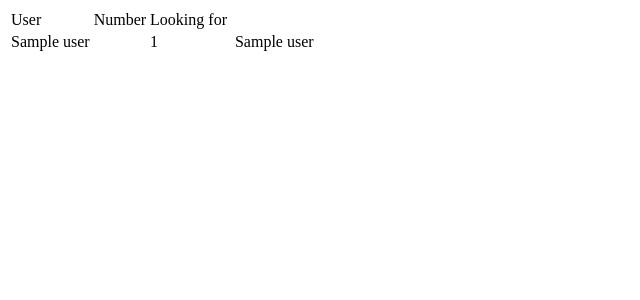
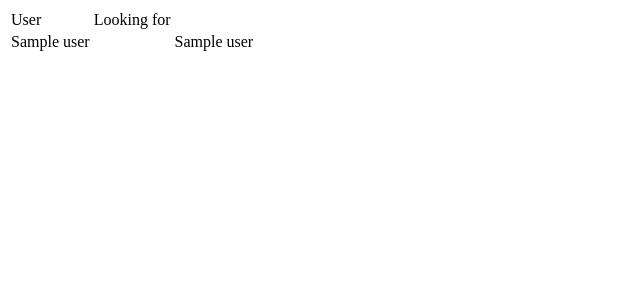
Before and after one commit to danielgur/Google-Hackathon, a Flask app: template templates/status.html in a window 1280 px wide. Shown: the top 300 px of the page, without its empty margins (0-640 px from the left). Run offline with Flask 2, Linux system fonts and the light colour scheme; the template is opened without the code that fills it: most values are stand-ins (such as "Sample title", 1, 10 or a date in 2020); some libraries are stand-ins or nearby versions.

Commit message:
fixing ui

```diff
--- a/templates/status.html
+++ b/templates/status.html
@@ -15,11 +15,9 @@
 	<table>
 	<tr>
 		<td>User</td>
-		<td>Number</td>
 		<td>Looking for</td></tr>
 	{% for user in Users %}
 		 <tr><td>{{user.name}}<td>
-		 <td>{{user.number}}<td>
 		 <td>{{user.target_name}}<td></tr>
 	{% endfor %}
 	</table>
```
